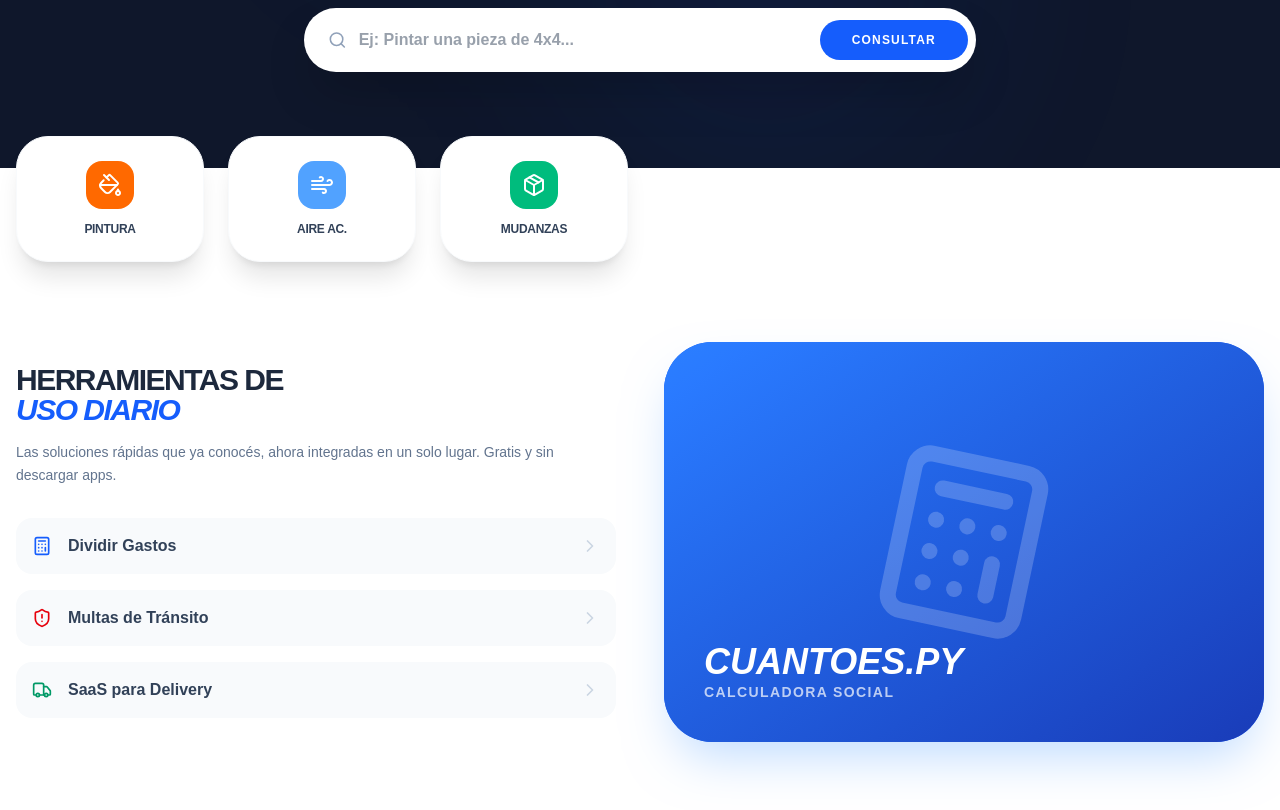
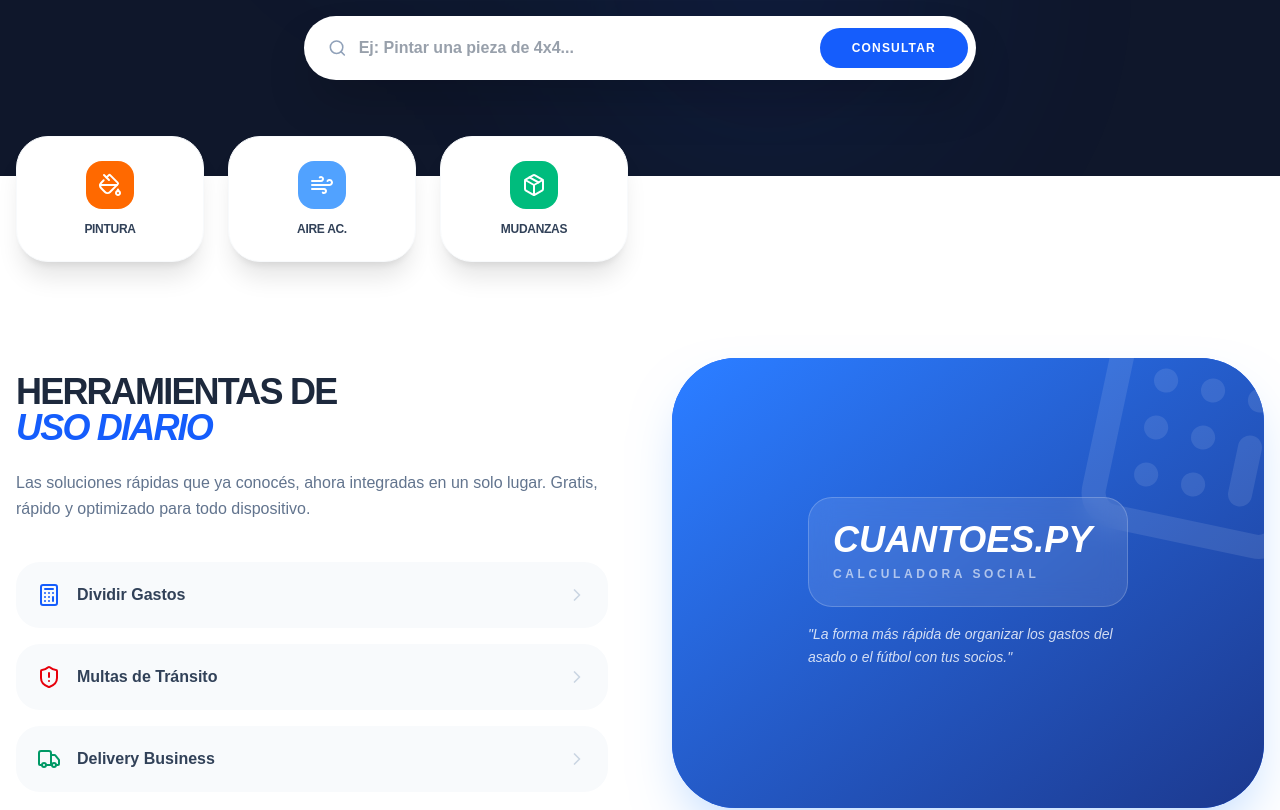
Before and after one commit to Schrammpy/cuanto-es, a Next.js app: page / in a window 1280 px wide. Shown: the part 380-1190 px from the top of the page. Built offline with nearby package versions, Linux system fonts and the light colour scheme.

Commit message:
Nuevos ajustes para iniciar migracion

```diff
--- a/app/page.tsx
+++ b/app/page.tsx
@@ -3,17 +3,17 @@
 import Link from 'next/link';
 import BenefitList from '@/components/BenefitList';
 import Footer from '@/components/Footer';
-// CORRECCIÓN: PaintBucket con B mayúscula
 import {
   Search, Sparkles, ChevronRight, Calculator, Wrench,
   ShieldAlert, Truck, PaintBucket, Wind, Package
 } from 'lucide-react';
 
 export default function Home() {
+  // Guardamos la referencia al componente, no el JSX armado
   const categories = [
-    { name: 'Pintura', icon: <PaintBucket />, color: 'bg-orange-500', href: '/servicios/pintura' },
-    { name: 'Aire Ac.', icon: <Wind />, color: 'bg-blue-400', href: '/servicios/aire' },
-    { name: 'Mudanzas', icon: <Package />, color: 'bg-emerald-500', href: '/servicios/fletes' },
+    { name: 'Pintura', Icon: PaintBucket, color: 'bg-orange-500', href: '/servicios/pintura' },
+    { name: 'Aire Ac.', Icon: Wind, color: 'bg-blue-400', href: '/servicios/aire' },
+    { name: 'Mudanzas', Icon: Package, color: 'bg-emerald-500', href: '/servicios/fletes' },
   ];
 
   return (
@@ -33,8 +33,7 @@
             Precios actualizados de servicios, construcción y trámites. Calculá tu presupuesto y conectá con profesionales.
           </p>
 
-          {/* BUSCADOR TIPO GOOGLE */}
-          <div className="max-w-2xl mx-auto bg-white p-2 rounded-2xl md:rounded-full shadow-2xl flex flex-col md:flex-row items-center gap-2">
+          <div className="max-w-2xl mx-auto bg-white p-2 rounded-2xl md:rounded-full shadow-2xl flex flex-col md:flex-row items-center gap-2 mt-8">
             <div className="flex items-center flex-1 px-4 gap-3 w-full">
               <Search className="w-5 h-5 text-slate-400" />
               <input
@@ -50,37 +49,38 @@
       </section>
 
       {/* CATEGORÍAS RÁPIDAS */}
-      <section className="max-w-7xl mx-auto px-4 -mt-8 relative z-20">
-        <div className="grid grid-cols-3 md:grid-cols-6 gap-3 md:gap-6 text-slate-700">
+      <section className="max-w-7xl mx-auto px-4 -mt-10 relative z-20">
+        <div className="grid grid-cols-3 md:grid-cols-6 gap-4 md:gap-6">
           {categories.map((cat, i) => (
-            <Link key={i} href={cat.href} className="bg-white p-4 md:p-6 rounded-[2rem] shadow-xl border border-slate-50 flex flex-col items-center gap-3 hover:translate-y-[-5px] transition-all">
-              <div className={`${cat.color} p-3 rounded-2xl text-white`}>
-                {React.cloneElement(cat.icon as React.ReactElement, { className: 'w-6 h-6' })}
+            <Link key={i} href={cat.href} className="bg-white p-4 md:p-6 rounded-[2rem] shadow-xl border border-slate-50 flex flex-col items-center gap-3 hover:translate-y-[-5px] transition-all group">
+              <div className={`${cat.color} p-3 rounded-2xl text-white group-hover:rotate-6 transition-transform`}>
+                {/* Renderizamos el componente directamente con sus props */}
+                <cat.Icon className="w-6 h-6" />
               </div>
-              <span className="text-[10px] md:text-xs font-black uppercase tracking-tight">{cat.name}</span>
+              <span className="text-[10px] md:text-xs font-black text-slate-700 uppercase tracking-tight">{cat.name}</span>
             </Link>
           ))}
         </div>
       </section>
 
-      {/* SECCIÓN DE HERRAMIENTAS ACTUALES */}
-      <section className="max-w-7xl mx-auto px-4 py-20 grid md:grid-cols-2 gap-12 items-center">
+      {/* HERRAMIENTAS */}
+      <section className="max-w-7xl mx-auto px-4 py-24 grid md:grid-cols-2 gap-16 items-center text-slate-700">
         <div>
-          <h2 className="text-3xl font-[900] text-slate-800 tracking-tighter leading-none mb-4 uppercase">
+          <h2 className="text-3xl md:text-4xl font-[900] text-slate-800 tracking-tighter leading-none mb-6 uppercase">
             Herramientas de <br/> <span className="text-blue-600 italic">uso diario</span>
           </h2>
-          <p className="text-slate-500 text-sm font-medium leading-relaxed mb-8">
-            Las soluciones rápidas que ya conocés, ahora integradas en un solo lugar. Gratis y sin descargar apps.
+          <p className="text-slate-500 text-sm md:text-base font-medium leading-relaxed mb-10">
+            Las soluciones rápidas que ya conocés, ahora integradas en un solo lugar. Gratis, rápido y optimizado para todo dispositivo.
           </p>
           <div className="grid gap-4">
             {[
-              { name: 'Dividir Gastos', href: '/divisor', icon: <Calculator className="text-blue-600 w-5 h-5" /> },
-              { name: 'Multas de Tránsito', href: '/multas', icon: <ShieldAlert className="text-red-600 w-5 h-5" /> },
-              { name: 'SaaS para Delivery', href: '/delivery/crear', icon: <Truck className="text-emerald-600 w-5 h-5" /> },
+              { name: 'Dividir Gastos', href: '/divisor', icon: Calculator, color: 'text-blue-600' },
+              { name: 'Multas de Tránsito', href: '/multas', icon: ShieldAlert, color: 'text-red-600' },
+              { name: 'Delivery Business', href: '/delivery/crear', icon: Truck, color: 'text-emerald-600' },
             ].map(tool => (
-              <Link key={tool.href} href={tool.href} className="bg-slate-50 p-4 rounded-2xl flex items-center justify-between hover:bg-blue-50 transition-colors group">
+              <Link key={tool.href} href={tool.href} className="bg-slate-50 p-5 rounded-[1.5rem] flex items-center justify-between hover:bg-white hover:shadow-lg hover:border-slate-100 border border-transparent transition-all group">
                 <div className="flex items-center gap-4">
-                  {tool.icon}
+                  <tool.icon className={`${tool.color} w-6 h-6`} />
                   <span className="font-bold text-slate-700">{tool.name}</span>
                 </div>
                 <ChevronRight className="w-5 h-5 text-slate-300 group-hover:text-blue-600 transition-colors" />
@@ -88,13 +88,19 @@
             ))}
           </div>
         </div>
-        <div className="hidden md:block bg-blue-600 rounded-[3rem] h-[400px] shadow-2xl shadow-blue-200 relative overflow-hidden group">
-           {/* Mockup visual */}
-           <div className="absolute inset-0 bg-gradient-to-br from-blue-500 to-blue-800 flex items-center justify-center">
-              <Calculator className="w-32 h-32 text-white/20 scale-150 rotate-12" />
-              <div className="absolute bottom-10 left-10 text-white">
-                <p className="text-4xl font-black italic uppercase">CuantoEs.py</p>
-                <p className="text-sm font-bold opacity-70 uppercase tracking-widest">Calculadora Social</p>
+
+        {/* MOCKUP VISUAL */}
+        <div className="hidden md:block bg-blue-600 rounded-[4rem] h-[450px] shadow-2xl shadow-blue-200 relative overflow-hidden">
+           <div className="absolute inset-0 bg-gradient-to-br from-blue-500 to-blue-900 flex items-center justify-center p-12">
+              <Calculator className="w-48 h-48 text-white/10 scale-150 rotate-12 absolute -top-10 -right-10" />
+              <div className="relative z-10 text-white space-y-4">
+                <div className="bg-white/10 backdrop-blur-md p-6 rounded-3xl border border-white/20">
+                  <p className="text-4xl font-black italic uppercase leading-none">CuantoEs.py</p>
+                  <p className="text-xs font-bold opacity-60 uppercase tracking-[0.3em] mt-2">Calculadora Social</p>
+                </div>
+                <p className="text-sm font-medium opacity-80 max-w-xs leading-relaxed italic">
+                  "La forma más rápida de organizar los gastos del asado o el fútbol con tus socios."
+                </p>
               </div>
            </div>
         </div>
```
